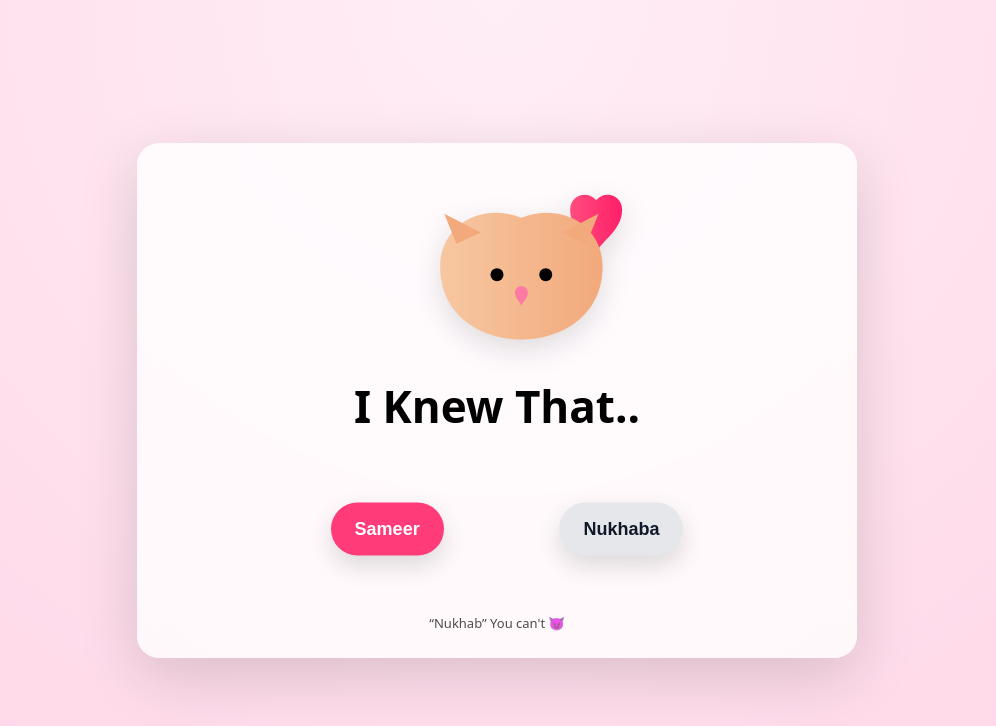
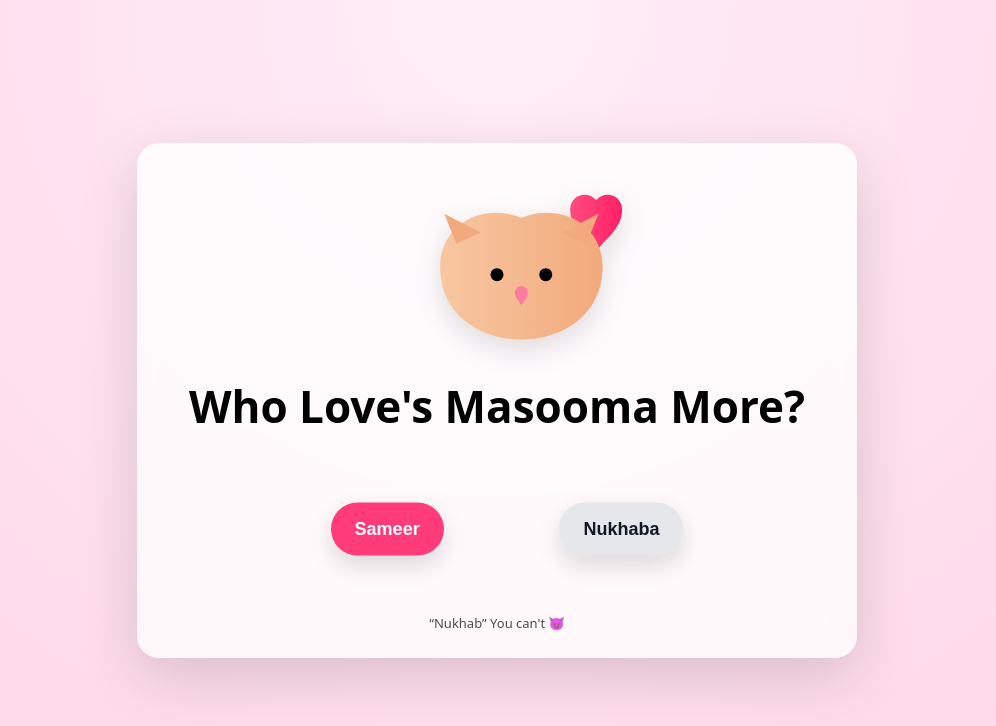
Before and after one commit to sameertahir298-beep/Masooma, a plain HTML site: page index.html in a window 1280 px wide. Shown: the whole page, without its empty margins (143-1139 px from the left). Drawn offline with nearby package versions, Linux system fonts and the light colour scheme.

Commit message:
Update index.html

```diff
--- a/index.html
+++ b/index.html
@@ -171,7 +171,7 @@
             fill="#ff7aa2"/>
     </svg>
 
-    <h1>I Knew That..</h1>
+    <h1>Who Love's Masooma More?</h1>
 
     <section class="button-zone" id="zone">
       <button id="yesBtn">Sameer</button>
```
